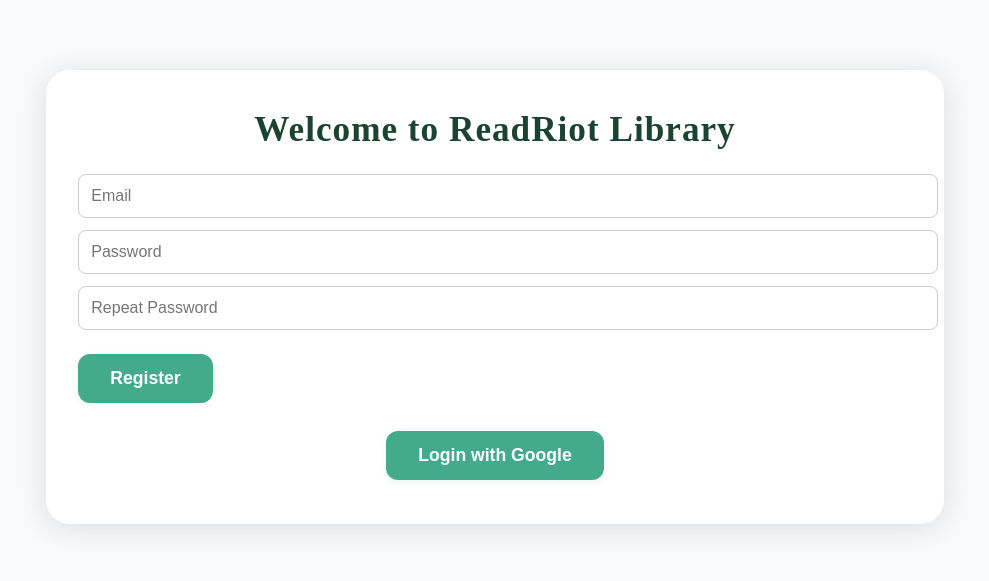
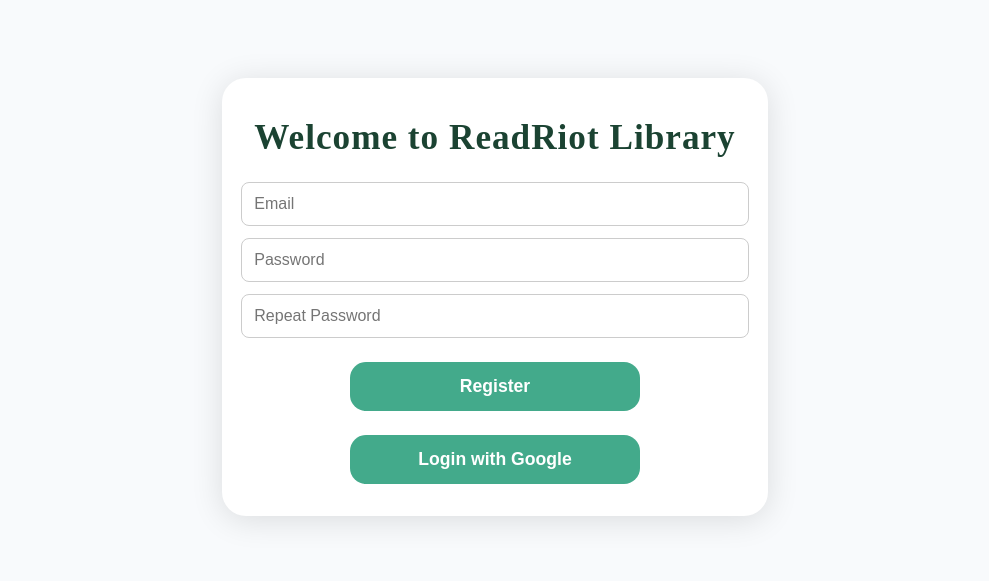
Before and after one commit to yarzhuravlov/drf-library-service, a React (Create React App) app in the folder google-oauth-test/: page / in a window 1280 px wide. Shown: the part 111-692 px from the top of the page, without its empty margins (145-1134 px from the left). Built offline with nearby package versions, Linux system fonts and the light colour scheme.

Commit message:
fix button position

```diff
--- a/google-oauth-test/src/App.js
+++ b/google-oauth-test/src/App.js
@@ -1,6 +1,6 @@
 import React, { useEffect, useState } from "react";
 
-// Парсимо uid і token з адреси
+// Helper to parse activation params from URL
 function getActivationParams() {
   const match = window.location.pathname.match(/\/activate\/([^/]+)\/([^/]+)\/?/);
   if (match) {
@@ -22,17 +22,19 @@ function App() {
   // Activation state
   const [activationStatus, setActivationStatus] = useState(null);
 
-  // Google login
+  // Button hover states
+  const [isGoogleHovered, setIsGoogleHovered] = useState(false);
+  const [isRegisterHovered, setIsRegisterHovered] = useState(false);
+
   const [tokenData, setTokenData] = useState(null);
-  const [isHovered, setIsHovered] = useState(false);
-
   const redirectUri = window.location.origin;
 
-  // --- Реєстрація ---
+  // Handle form field changes
   const handleChange = (e) => {
     setForm({ ...form, [e.target.name]: e.target.value });
   };
 
+  // Registration form submit handler
   const handleRegister = (e) => {
     e.preventDefault();
     setRegError(null);
@@ -59,7 +61,7 @@ function App() {
       .catch(() => setRegError("Network error"));
   };
 
-  // --- Google ---
+  // Google OAuth: fetch tokens if redirected back with ?code=...
   useEffect(() => {
     const params = new URLSearchParams(window.location.search);
     const code = params.get("code");
@@ -82,6 +84,7 @@ function App() {
     }
   }, [redirectUri]);
 
+  // Start Google OAuth flow
   const startGoogleLogin = () => {
     fetch(
       `http://localhost:8000/api/v1/auth/o/google-oauth2/?redirect_uri=${encodeURIComponent(
@@ -96,7 +99,7 @@ function App() {
       .catch((err) => console.error("Auth URL fetch error:", err));
   };
 
-  // --- Активація через лінк ---
+  // Handle activation by POST request
   useEffect(() => {
     const params = getActivationParams();
     if (params) {
@@ -115,9 +118,7 @@ function App() {
     }
   }, []);
 
-  // --- UI ---
-
-  // Стилі
+  // --- Styles ---
   const wrapperStyle = {
     minHeight: "100vh",
     display: "flex",
@@ -148,6 +149,7 @@ function App() {
     letterSpacing: "1px",
   };
 
+  // Unified style for both buttons, centered
   const buttonStyle = {
     background: "#43aa8b",
     color: "#fff",
@@ -155,22 +157,24 @@ function App() {
     fontWeight: "600",
     padding: "14px 32px",
     border: "none",
-    borderRadius: "12px",
+    borderRadius: "16px",
     cursor: "pointer",
-    marginTop: "16px",
-    marginBottom: "12px",
-    boxShadow: "0 2px 8px 0 rgba(67,170,139,0.1)",
+    marginTop: "24px",
+    marginBottom: "0",
     transition: "background 0.2s",
+    minWidth: "290px",
+    display: "block",
+    textAlign: "center",
+  };
+  // Unified hover color for both
+  const greenHoverStyle = {
+    background: "#38b000",
+    color: "#fff",
   };
 
-  const buttonHoverStyle = {
-    background: "#38b000",
-  };
-
-  // --- Routing-логіка прямо тут ---
+  // Activation page
   const activationParams = getActivationParams();
   if (activationParams) {
-    // Сторінка активації
     return (
       <div style={wrapperStyle}>
         <div style={cardStyle}>
@@ -191,13 +195,21 @@ function App() {
     );
   }
 
-  // Головна сторінка — форма реєстрації та Google login
+  // Main registration/login page
   return (
     <div style={wrapperStyle}>
       <div style={cardStyle}>
         <div style={titleStyle}>Welcome to ReadRiot Library</div>
-        {/* Реєстрація */}
-        <form style={{ width: "100%" }} onSubmit={handleRegister}>
+        {/* Registration form */}
+        <form
+          style={{
+            width: "100%",
+            display: "flex",
+            flexDirection: "column",
+            alignItems: "center",
+          }}
+          onSubmit={handleRegister}
+        >
           <input
             style={{
               width: "100%",
@@ -233,7 +245,7 @@ function App() {
           <input
             style={{
               width: "100%",
-              marginBottom: "8px",
+              marginBottom: "0",
               padding: "12px",
               borderRadius: "8px",
               border: "1px solid #ccc",
@@ -246,41 +258,55 @@ function App() {
             value={form.re_password}
             onChange={handleChange}
           />
+
+          {/* Register button centered */}
+          <div style={{ display: "flex", justifyContent: "center", width: "100%" }}>
             <button
               type="submit"
-            style={buttonStyle}
-            onMouseEnter={() => setIsHovered(true)}
-            onMouseLeave={() => setIsHovered(false)}
+              style={
+                isRegisterHovered
+                  ? { ...buttonStyle, ...greenHoverStyle }
+                  : buttonStyle
+              }
+              onMouseEnter={() => setIsRegisterHovered(true)}
+              onMouseLeave={() => setIsRegisterHovered(false)}
               disabled={regSuccess}
             >
               Register
             </button>
+          </div>
         </form>
-        {/* Відображення результату реєстрації */}
+        {/* Registration feedback */}
         {regError && (
-          <div style={{ color: "#d90429", marginBottom: "8px", fontWeight: 600 }}>
+          <div style={{ color: "#d90429", marginTop: "14px", fontWeight: 600 }}>
             {regError}
           </div>
         )}
         {regSuccess && (
-          <div style={{ color: "#38b000", marginBottom: "8px", fontWeight: 600 }}>
+          <div style={{ color: "#38b000", marginTop: "14px", fontWeight: 600 }}>
             Registration successful!<br />
             Please check your email to activate your account.
           </div>
         )}
 
-        {/* Google Login */}
+        {/* Google Login button centered */}
         {!tokenData && (
+          <div style={{ display: "flex", justifyContent: "center", width: "100%" }}>
             <button
-            style={isHovered ? { ...buttonStyle, ...buttonHoverStyle } : buttonStyle}
-            onMouseEnter={() => setIsHovered(true)}
-            onMouseLeave={() => setIsHovered(false)}
+              style={
+                isGoogleHovered
+                  ? { ...buttonStyle, ...greenHoverStyle }
+                  : buttonStyle
+              }
+              onMouseEnter={() => setIsGoogleHovered(true)}
+              onMouseLeave={() => setIsGoogleHovered(false)}
               onClick={startGoogleLogin}
             >
               Login with Google
             </button>
+          </div>
         )}
-        {/* Token info (Google login) */}
+        {/* Display token info (if logged in with Google) */}
         {tokenData && (
           <div style={{ marginTop: "24px", width: "100%" }}>
             <h2 style={{ fontSize: "1.3rem", fontWeight: "700" }}>Tokens</h2>
```
Lines whose indentation alone changed are shown as unchanged.
